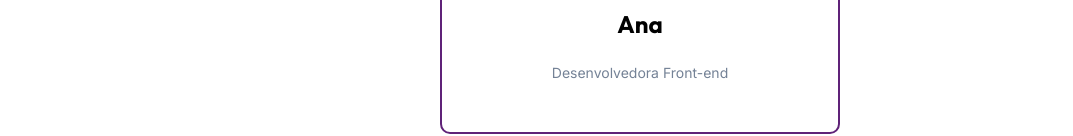
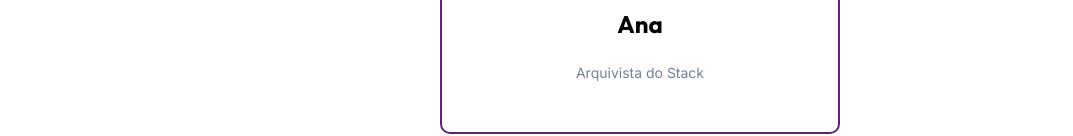
Before and after one commit to Tevezx/stacksite, a React (Vite) app: page /stacksite/equipe in a window 1280 px wide. Shown: the part 544-680 px from the top of the page, without its empty margins (0-1073 px from the left). Built offline with nearby package versions, Linux system fonts and the light colour scheme.

Commit message:
Adicionando imagens ao slide da equipe

```diff
--- a/Components/Equipe/Equipe.jsx
+++ b/Components/Equipe/Equipe.jsx
@@ -26,11 +26,11 @@ import canva from '../../src/assets/canva.png';
 const images = [javascript, node, css, sql, react];
 
 const teamMembers = [
-    { name: "Ana", image: ana, description: "Desenvolvedora Front-end" },
-    { name: "Carlos", image: carlos, description: "Desenvolvedor Back-end" },
-    { name: "Davi", image: davi, description: "Especialista em UX/UI" },
-    { name: "Eduardo", image: eduardo, description: "Engenheiro de Dados" },
-    { name: "Gabriela", image: gabriela, description: "Analista de Sistemas" },
+    { name: "Ana", image: ana, description: "Arquivista do Stack" },
+    { name: "Carlos", image: carlos, description: "Desenvolvedor Front-end" },
+    { name: "Davi", image: davi, description: "Desenvolvedor Mobile" },
+    { name: "Eduardo", image: eduardo, description: "Desenvolvedor Front-end" },
+    { name: "Gabriela", image: gabriela, description: "Designer ut" },
     { name: "Endy", image: endy, description: "Gerente de Projetos" },
     { name: "Miguel", image: miguel, description: "Desenvolvedor Full Stack" },
 ];
```
Also changed, not shown: src/assets/logo_home.png, src/assets/logotipo.png.
